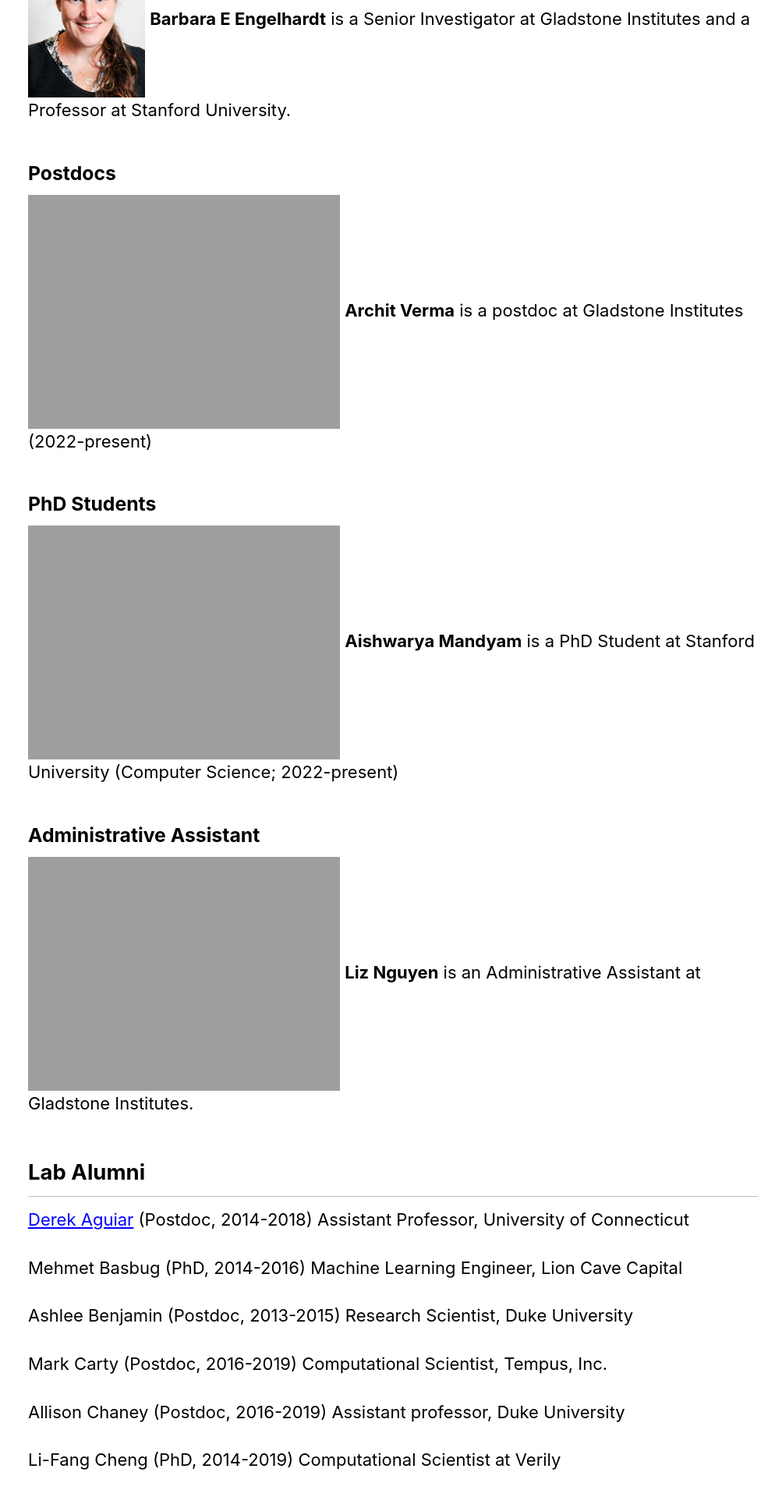
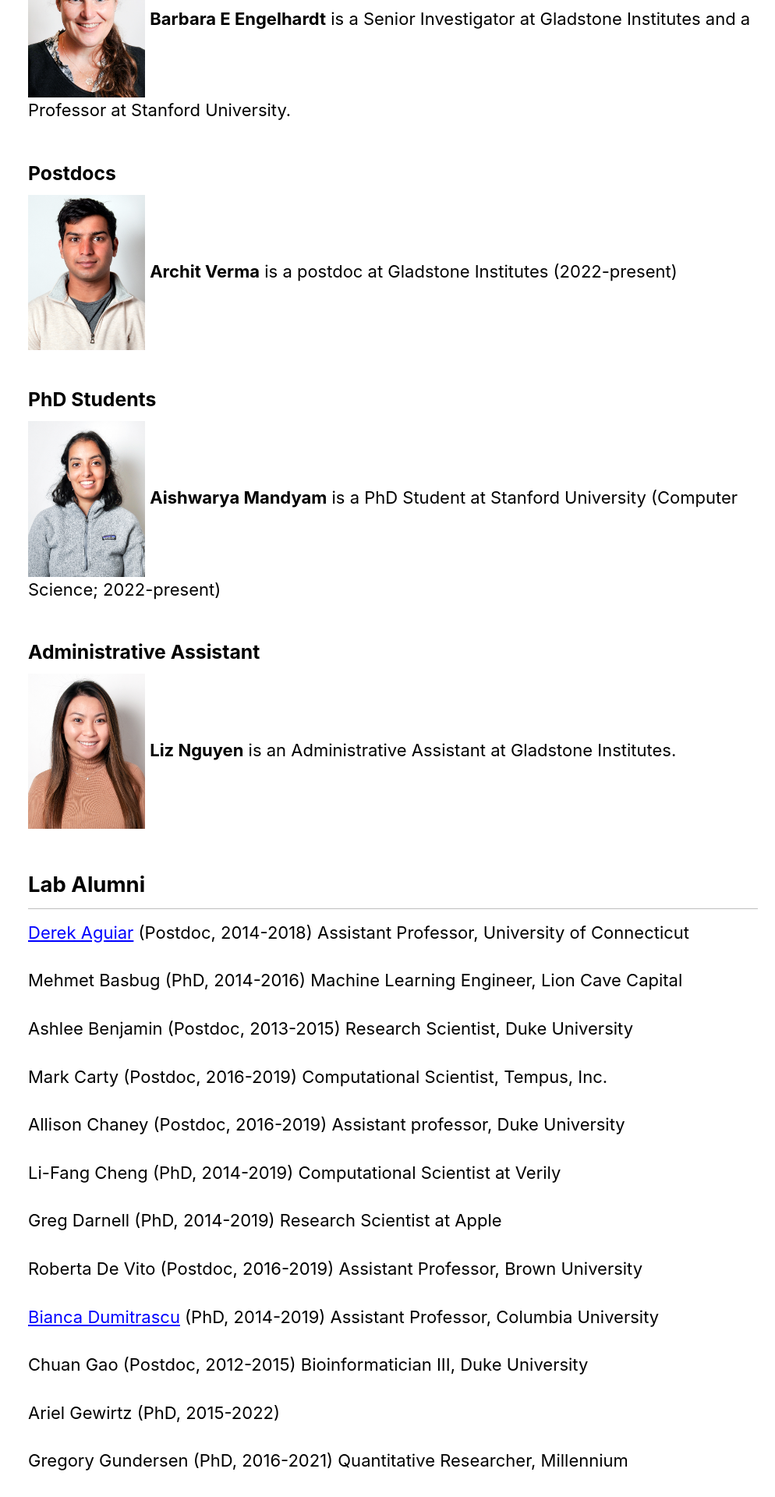
Before and after one commit to stanfordbeehive/stanfordbeehive.github.io, a Jekyll site: the page built from _pages/people.md, in a window 1280 px wide. Shown: the part 431-2351 px from the top of the page at 78% size, without its empty margins (286-1280 px from the left). Built offline with Jekyll 4.4.1, drawn with Linux system fonts in a browser that asks for light colours; cached includes are drawn as plain includes.

Commit message:
Update people.md

```diff
--- a/_pages/people.md
+++ b/_pages/people.md
@@ -11,16 +11,16 @@ date: 2022-06-11
 
 ### Postdocs
 
-![archit](/assets/images/archit.jpeg =150x) **Archit Verma** is a postdoc at Gladstone Institutes (2022-present)
+<img src="/assets/images/archit.jpeg" width="150" height="190"> **Archit Verma** is a postdoc at Gladstone Institutes (2022-present)
 
 ### PhD Students
 
-![aishwarya](/assets/images/aishwarya.jpeg =150x) **Aishwarya Mandyam** is a PhD Student at Stanford University (Computer Science; 2022-present)
+<img src="/assets/images/aishwarya.jpeg" width="150" height="190"> **Aishwarya Mandyam** is a PhD Student at Stanford University (Computer Science; 2022-present)
 
 
 ### Administrative Assistant
 
-![Liz](/assets/images/liz.jpeg =150x) **Liz Nguyen** is an Administrative Assistant at Gladstone Institutes.
+<img src="/assets/images/liz.jpeg" width="150" height="190"> **Liz Nguyen** is an Administrative Assistant at Gladstone Institutes.
 
 ## Lab Alumni
 
```
